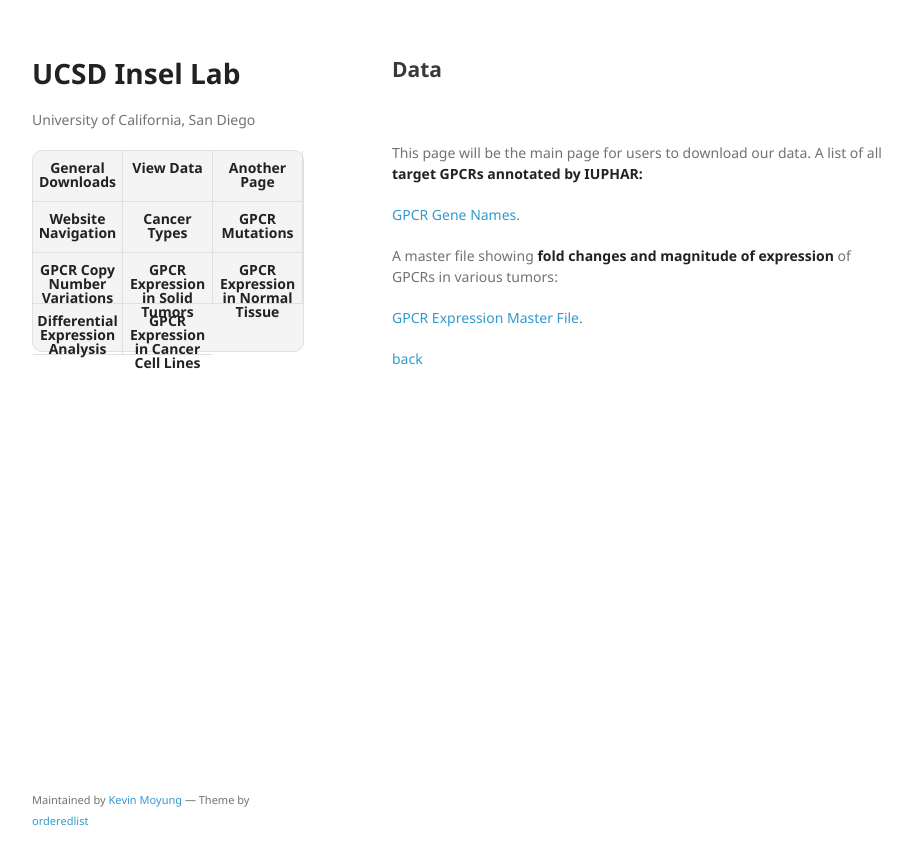
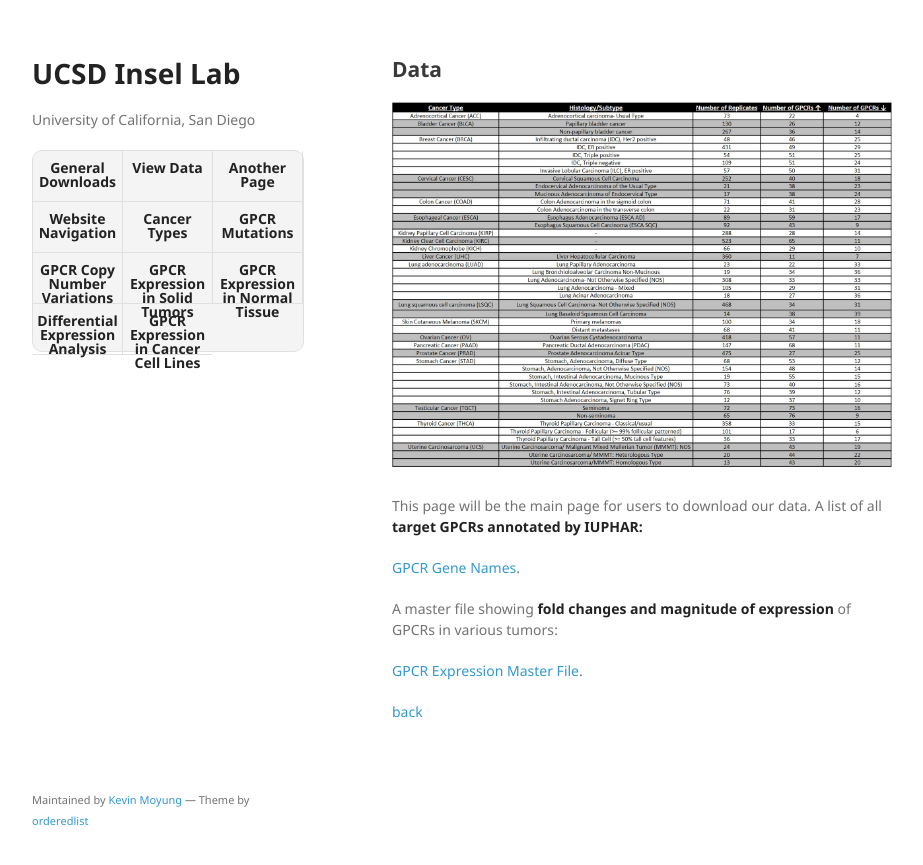
Before and after one commit to insellab/insellab.github.io, a Jekyll site: the page built from data.md, in a window 1280 px wide. Shown: the top 865 px of the page, without its empty margins (178-1101 px from the left). Built offline with Jekyll 4.4.1, drawn with Linux system fonts in a browser that asks for light colours; our own code applies the rules of GitHub Pages for plain Markdown files.

Commit message:
Update data.md

```diff
--- a/data.md
+++ b/data.md
@@ -4,7 +4,7 @@ layout: default
 
 ## Data
 
-![](insellab.github.io/Picture1.jpg)
+![](https://insellab.github.io/Picture1.jpg)
 
 This page will be the main page for users to download our data.
 A list of all **target GPCRs annotated by IUPHAR:**
```
